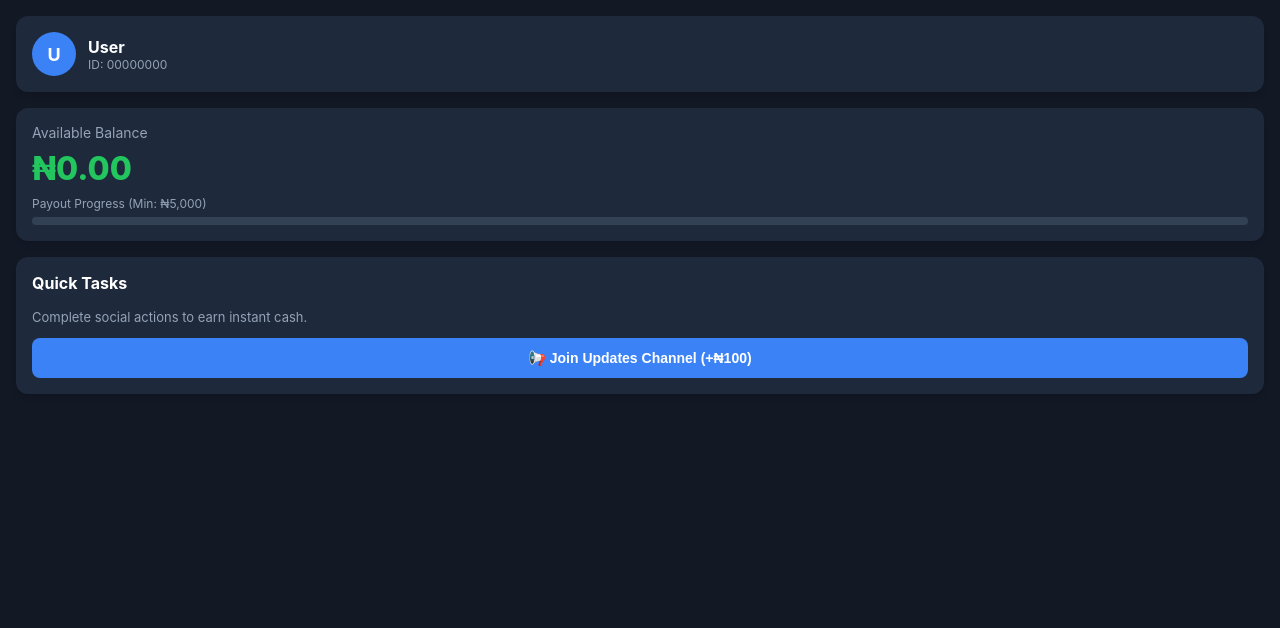
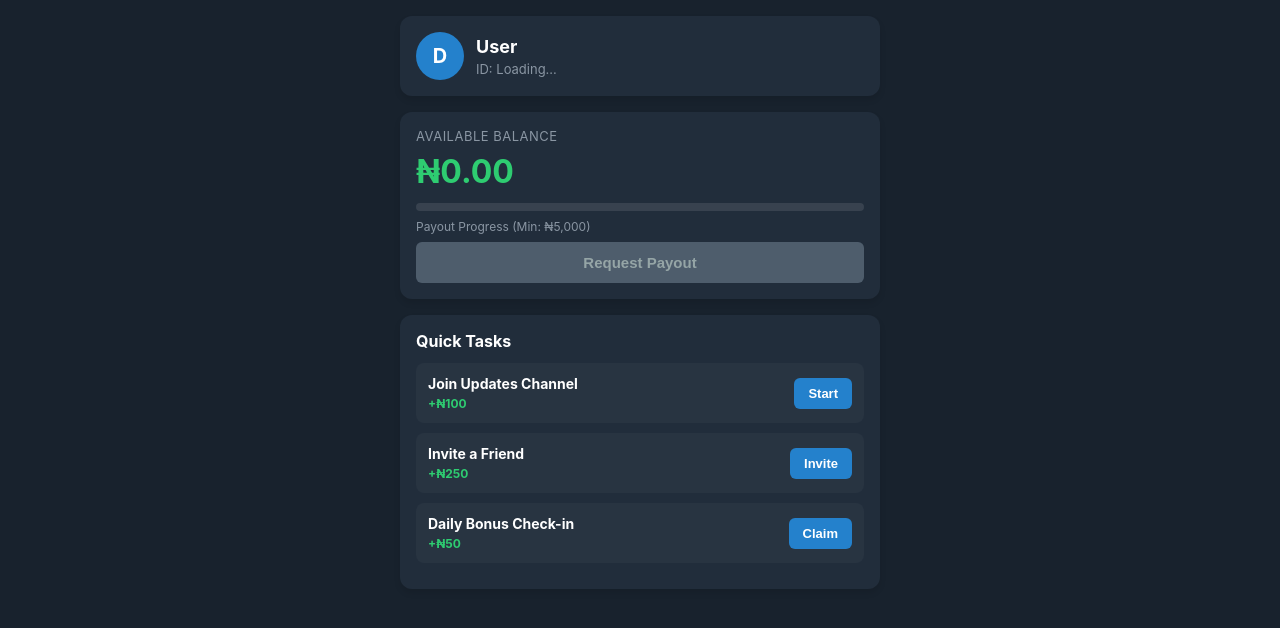
Before and after one commit to adeyanjuabidemi4456-crypto/quicktask-app, a plain HTML site: page index.html in a window 1280 px wide. Drawn offline with Linux system fonts and the light colour scheme; a script that the page names is missing.

Commit message:
Update index.html

```diff
--- a/index.html
+++ b/index.html
@@ -3,126 +3,275 @@
 <head>
     <meta charset="UTF-8">
     <meta name="viewport" content="width=device-width, initial-scale=1.0">
-  <title>QuickTaskPay Mini App</title>
+    <title>Quick Task Pay Dashboard</title>
     <script src="https://telegram.org/js/telegram-web-app.js"></script>
     <style>
         :root {
-      --bg: #121824;
-      --card: #1e293b;
-      --accent: #3b82f6;
-      --text: #ffffff;
-      --subtext: #94a3b8;
-      --success: #22c55e;
+            --bg-color: #18222d;
+            --card-bg: #212d3b;
+            --text-color: #ffffff;
+            --text-secondary: #8a96a3;
+            --accent-color: #2481cc;
+            --success-color: #2ecc71;
+            --border-radius: 12px;
         }
+
         body {
-      font-family: -apple-system, BlinkMacSystemFont, "Segoe UI", Roboto, sans-serif;
-      background-color: var(--bg);
-      color: var(--text);
+            font-family: -apple-system, BlinkMacSystemFont, 'Segoe UI', Roboto, Helvetica, Arial, sans-serif;
+            background-color: var(--bg-color);
+            color: var(--text-color);
             margin: 0;
             padding: 16px;
         }
+
+        .container {
+            max-width: 480px;
+            margin: 0 auto;
+        }
+
         .card {
-      background: var(--card);
-      border-radius: 12px;
+            background-color: var(--card-bg);
+            border-radius: var(--border-radius);
             padding: 16px;
             margin-bottom: 16px;
-      box-shadow: 0 4px 6px -1px rgba(0, 0, 0, 0.1);
+            box-shadow: 0 4px 6px rgba(0, 0, 0, 0.1);
         }
-    .user-profile {
+
+        .profile-card {
             display: flex;
             align-items: center;
             gap: 12px;
         }
+
         .avatar {
-      width: 44px;
-      height: 44px;
+            width: 48px;
+            height: 48px;
+            background-color: var(--accent-color);
             border-radius: 50%;
-      background: var(--accent);
             display: flex;
             align-items: center;
             justify-content: center;
+            font-size: 20px;
             font-weight: bold;
+        }
+
+        .profile-info h2 {
+            margin: 0 0 4px 0;
             font-size: 18px;
         }
+
+        .profile-info p {
+            margin: 0;
+            color: var(--text-secondary);
+            font-size: 13px;
+        }
+
         .balance-title {
-      font-size: 14px;
-      color: var(--subtext);
+            color: var(--text-secondary);
+            font-size: 13px;
+            text-transform: uppercase;
+            letter-spacing: 0.5px;
+            margin: 0 0 8px 0;
         }
+
         .balance-amount {
             font-size: 32px;
-      font-weight: 800;
-      color: var(--success);
-      margin: 8px 0;
+            font-weight: bold;
+            color: var(--success-color);
+            margin: 0 0 12px 0;
         }
-    .progress-bar-bg {
-      background: #334155;
+
+        .progress-bar-container {
+            background-color: rgba(255, 255, 255, 0.1);
+            border-radius: 6px;
             height: 8px;
-      border-radius: 4px;
             overflow: hidden;
+            margin-bottom: 8px;
         }
-    .progress-bar-fill {
-      background: var(--accent);
+
+        .progress-bar {
+            background-color: var(--accent-color);
             height: 100%;
             width: 0%;
             transition: width 0.3s ease;
         }
-    .btn {
-      background: var(--accent);
-      color: #fff;
-      border: none;
+
+        .progress-text {
+            font-size: 12px;
+            color: var(--text-secondary);
+            margin: 0;
+        }
+
+        .section-title {
+            font-size: 16px;
+            font-weight: bold;
+            margin-bottom: 12px;
+        }
+
+        .task-item {
+            display: flex;
+            justify-content: space-between;
+            align-items: center;
+            background: rgba(255, 255, 255, 0.03);
             padding: 12px;
             border-radius: 8px;
+            margin-bottom: 10px;
+        }
+
+        .task-details h4 {
+            margin: 0 0 4px 0;
+            font-size: 14px;
+        }
+
+        .task-details p {
+            margin: 0;
+            font-size: 12px;
+            color: var(--success-color);
+            font-weight: bold;
+        }
+
+        .btn {
+            background-color: var(--accent-color);
+            color: white;
+            border: none;
+            padding: 8px 14px;
+            border-radius: 6px;
+            font-weight: bold;
+            font-size: 13px;
+            cursor: pointer;
+            transition: opacity 0.2s;
+        }
+
+        .btn:disabled {
+            background-color: #4e5d6c;
+            color: #95a5a6;
+            cursor: not-allowed;
+        }
+
+        .btn-withdraw {
             width: 100%;
-      font-weight: 600;
-      font-size: 14px;
-      cursor: pointer;
+            background-color: var(--success-color);
+            padding: 12px;
+            font-size: 15px;
+            margin-top: 8px;
         }
     </style>
 </head>
 <body>
-
-  <!-- User Card -->
-  <div class="card">
-    <div class="user-profile">
-      <div class="avatar" id="userAvatar">U</div>
-      <div>
-        <div style="font-weight: 700;" id="userName">User</div>
-        <div style="font-size: 12px; color: var(--subtext);" id="userId">ID: 00000000</div>
-      </div>
+    <div class="container">
+        <!-- Profile Card -->
+        <div class="card profile-card">
+            <div class="avatar" id="user-avatar">D</div>
+            <div class="profile-info">
+                <h2 id="user-name">User</h2>
+                <p id="user-id">ID: Loading...</p>
             </div>
         </div>
 
         <!-- Balance Card -->
         <div class="card">
-    <div class="balance-title">Available Balance</div>
-    <div class="balance-amount">₦<span id="userBalance">0.00</span></div>
-    <div style="font-size: 12px; color: var(--subtext); margin-bottom: 6px;">Payout Progress (Min: ₦5,000)</div>
-    <div class="progress-bar-bg">
-      <div class="progress-bar-fill" id="progressBar"></div>
+            <p class="balance-title">Available Balance</p>
+            <div class="balance-amount" id="balance-display">₦0.00</div>
+            <div class="progress-bar-container">
+                <div class="progress-bar" id="progress-bar"></div>
+            </div>
+            <p class="progress-text" id="progress-text">Payout Progress (Min: ₦5,000)</p>
+            <button class="btn btn-withdraw" id="withdraw-btn" disabled onclick="requestWithdrawal()">Request Payout</button>
+        </div>
+
+        <!-- Tasks Section -->
+        <div class="card">
+            <div class="section-title">Quick Tasks</div>
+
+            <div class="task-item">
+                <div class="task-details">
+                    <h4>Join Updates Channel</h4>
+                    <p>+₦100</p>
+                </div>
+                <button class="btn" id="task-1" onclick="completeTask(1, 100, 'https://t.me/your_channel')">Start</button>
+            </div>
+
+            <div class="task-item">
+                <div class="task-details">
+                    <h4>Invite a Friend</h4>
+                    <p>+₦250</p>
+                </div>
+                <button class="btn" id="task-2" onclick="completeTask(2, 250, '#')">Invite</button>
+            </div>
+
+            <div class="task-item">
+                <div class="task-details">
+                    <h4>Daily Bonus Check-in</h4>
+                    <p>+₦50</p>
+                </div>
+                <button class="btn" id="task-3" onclick="completeTask(3, 50, '')">Claim</button>
+            </div>
         </div>
     </div>
 
-  <!-- Quick Actions -->
-  <div class="card">
-    <h3 style="margin-top:0; font-size: 16px;">Quick Tasks</h3>
-    <p style="font-size: 13px; color: var(--subtext);">Complete social actions to earn instant cash.</p>
-    <button class="btn" onclick="openChannel()">📢 Join Updates Channel (+₦100)</button>
-  </div>
+    <script>
+        let tg = window.Telegram.WebApp;
+        tg.expand();
 
-  <script>
-    const tg = window.Telegram.WebApp;
-    tg.expand(); // Open full height
+        // User Data Initialization
+        let user = tg.initDataUnsafe?.user;
+        let balance = 0.00;
+        const minPayout = 5000.00;
 
-    // Retrieve user details from Telegram WebApp SDK
-    const user = tg.initDataUnsafe?.user || { first_name: "Daniel", id: 8782331655 };
+        if (user) {
+            document.getElementById('user-name').innerText = user.first_name || "User";
+            document.getElementById('user-id').innerText = "ID: " + (user.id || "8782331655");
+            document.getElementById('user-avatar').innerText = (user.first_name ? user.first_name[0].toUpperCase() : "D");
+        } else {
+            document.getElementById('user-name').innerText = "Daniel";
+            document.getElementById('user-id').innerText = "ID: 8782331655";
+        }
 
-    document.getElementById("userName").innerText = user.first_name;
-    document.getElementById("userId").innerText = "ID: " + user.id;
-    document.getElementById("userAvatar").innerText = user.first_name.charAt(0);
+        function updateUI() {
+            document.getElementById('balance-display').innerText = '₦' + balance.toLocaleString('en-NG', {minimumFractionDigits: 2});
 
-    function openChannel() {
-      tg.openTelegramLink("https://t.me/QuickTaskPayOfficial");
+            let progressPercent = Math.min((balance / minPayout) * 100, 100);
+            document.getElementById('progress-bar').style.width = progressPercent + '%';
+
+            let withdrawBtn = document.getElementById('withdraw-btn');
+            if (balance >= minPayout) {
+                withdrawBtn.removeAttribute('disabled');
+                document.getElementById('progress-text').innerText = 'Ready for Payout!';
+            } else {
+                withdrawBtn.setAttribute('disabled', 'true');
+                let remaining = minPayout - balance;
+                document.getElementById('progress-text').innerText = `Needs ₦${remaining.toLocaleString()} more to reach ₦5,000 min`;
             }
+        }
+
+        function completeTask(taskId, reward, link) {
+            if(link && link !== '#') {
+                window.open(link, '_blank');
+            }
+
+            balance += reward;
+
+            let btn = document.getElementById('task-' + taskId);
+            btn.innerText = 'Completed';
+            btn.setAttribute('disabled', 'true');
+            btn.style.backgroundColor = '#2ecc71';
+
+            updateUI();
+            tg.hapticFeedback.notificationOccurred('success');
+        }
+
+        function requestWithdrawal() {
+            if (balance < minPayout) return;
+            tg.showConfirm("Do you want to request your payout of ₦" + balance.toLocaleString() + " to your saved wallet?", (confirmed) => {
+                if (confirmed) {
+                    alert("Payout request submitted successfully!");
+                    balance = 0;
+                    updateUI();
+                }
+            });
+        }
+
+        updateUI();
     </script>
 </body>
                                                                     </html>
```
Lines whose indentation alone changed are shown as unchanged.
